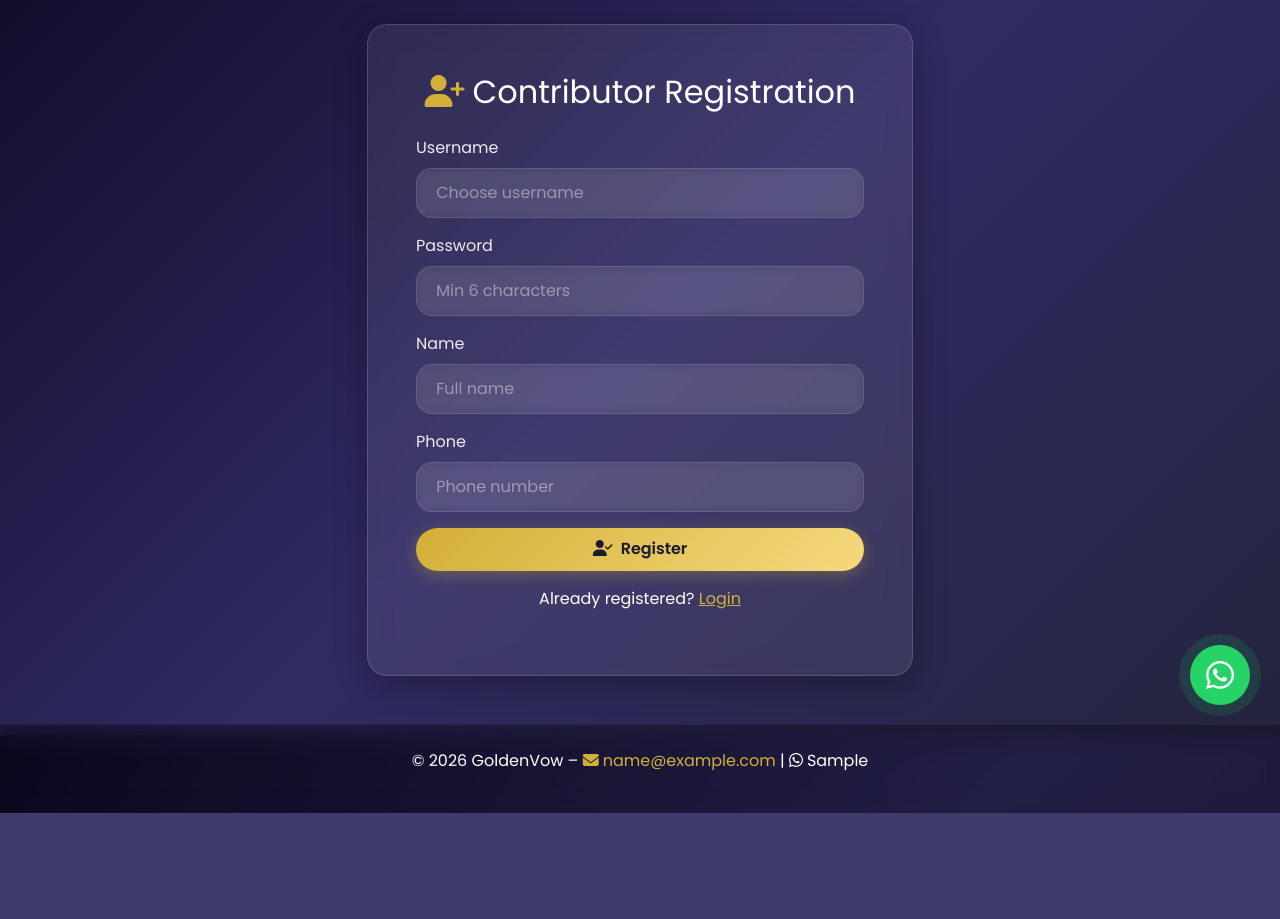
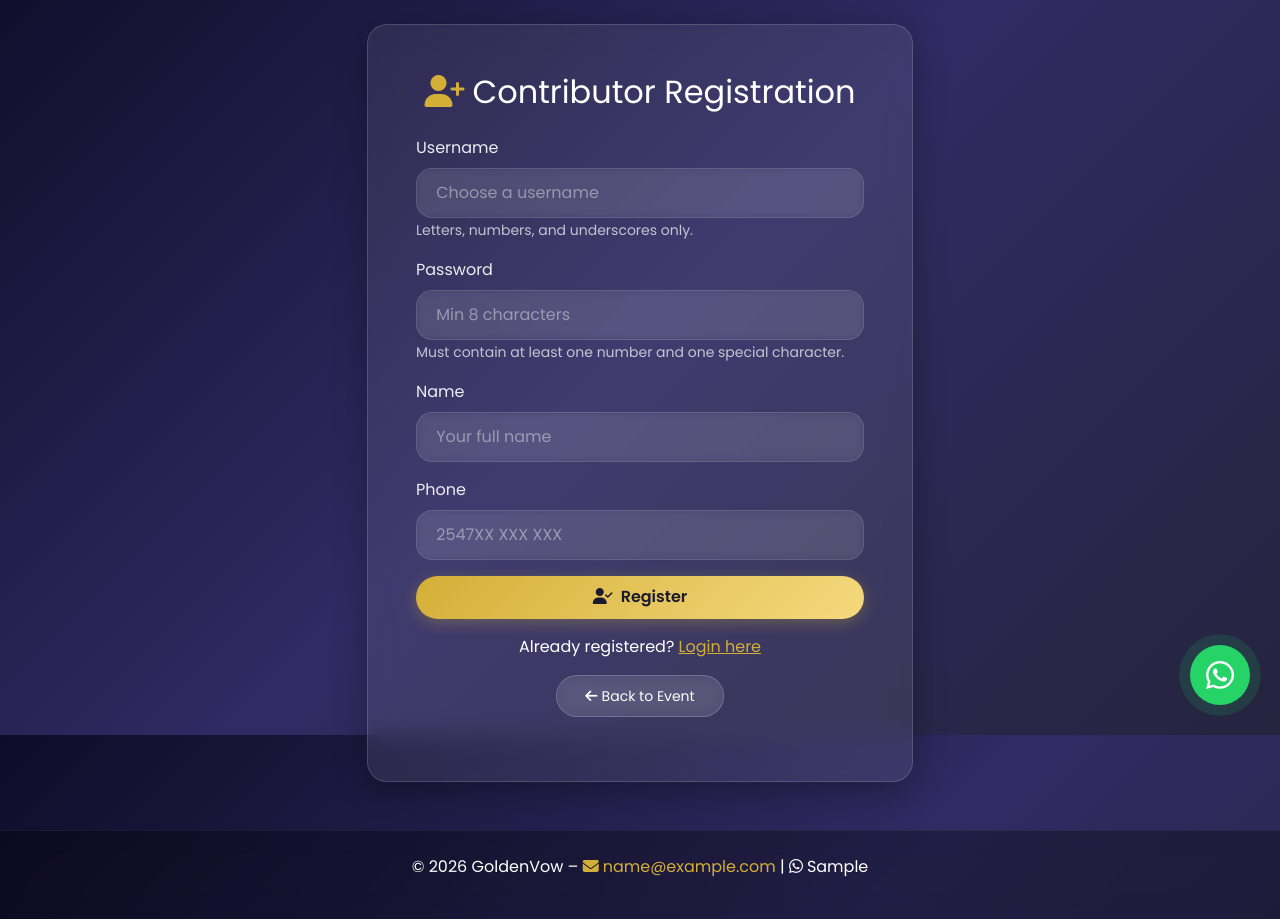
Before and after one commit to mafiayeng/goldenvow, a Python web app: template template/contributor_registration.html in a window 1280 px wide. Shown: the part 65-984 px from the top of the page. Before the commit the page ends 878 px from the top, so only its background shows below. Run offline with Jinja, Linux system fonts and the light colour scheme; the template is opened without the code that fills it: most values are stand-ins (such as "Sample title", 1, 10 or a date in 2020); form fields are guessed from the names that the template uses.

Commit message:
Update contributor_registration.html

```diff
--- a/template/contributor_registration.html
+++ b/template/contributor_registration.html
@@ -5,28 +5,53 @@
     <div class="col-md-6">
         <div class="glass p-4 p-md-5">
             <h2 class="text-center mb-4"><i class="fas fa-user-plus text-gold me-2"></i>Contributor Registration</h2>
+
             <form method="POST">
                 {{ form.csrf_token }}
                 <input type="hidden" name="event_token" value="{{ event_token }}">
+
                 <div class="mb-3">
                     {{ form.username.label(class="form-label") }}
-                    {{ form.username(class="form-control", placeholder="Choose username") }}
+                    {{ form.username(class="form-control", placeholder="Choose a username") }}
+                    <small class="text-muted">Letters, numbers, and underscores only.</small>
                 </div>
+
                 <div class="mb-3">
                     {{ form.password.label(class="form-label") }}
-                    {{ form.password(class="form-control", placeholder="Min 6 characters") }}
+                    {{ form.password(class="form-control", placeholder="Min 8 characters") }}
+                    <small class="text-muted">Must contain at least one number and one special character.</small>
                 </div>
+
                 <div class="mb-3">
                     {{ form.name.label(class="form-label") }}
-                    {{ form.name(class="form-control", placeholder="Full name") }}
+                    {{ form.name(class="form-control", placeholder="Your full name") }}
                 </div>
+
                 <div class="mb-3">
                     {{ form.phone.label(class="form-label") }}
-                    {{ form.phone(class="form-control", placeholder="Phone number") }}
+                    {{ form.phone(class="form-control", placeholder="2547XX XXX XXX") }}
                 </div>
-                <button type="submit" class="btn btn-gold w-100"><i class="fas fa-user-check me-2"></i>Register</button>
+
+                <button type="submit" class="btn btn-gold w-100">
+                    <i class="fas fa-user-check me-2"></i>Register
+                </button>
             </form>
-            <p class="mt-3 text-center">Already registered? <a href="{{ url_for('contributor_login', event_token=event_token) }}" class="text-gold">Login</a></p>
+
+            <div class="text-center mt-3">
+                <p>
+                    Already registered?
+                    <a href="{{ url_for('contributor_login', event_token=event_token) }}" class="text-gold">
+                        Login here
+                    </a>
+                </p>
+                {% if event_token %}
+                    <p>
+                        <a href="{{ url_for('event_landing', token=event_token) }}" class="btn btn-glass btn-sm">
+                            <i class="fas fa-arrow-left me-1"></i>Back to Event
+                        </a>
+                    </p>
+                {% endif %}
+            </div>
         </div>
     </div>
 </div>
```
